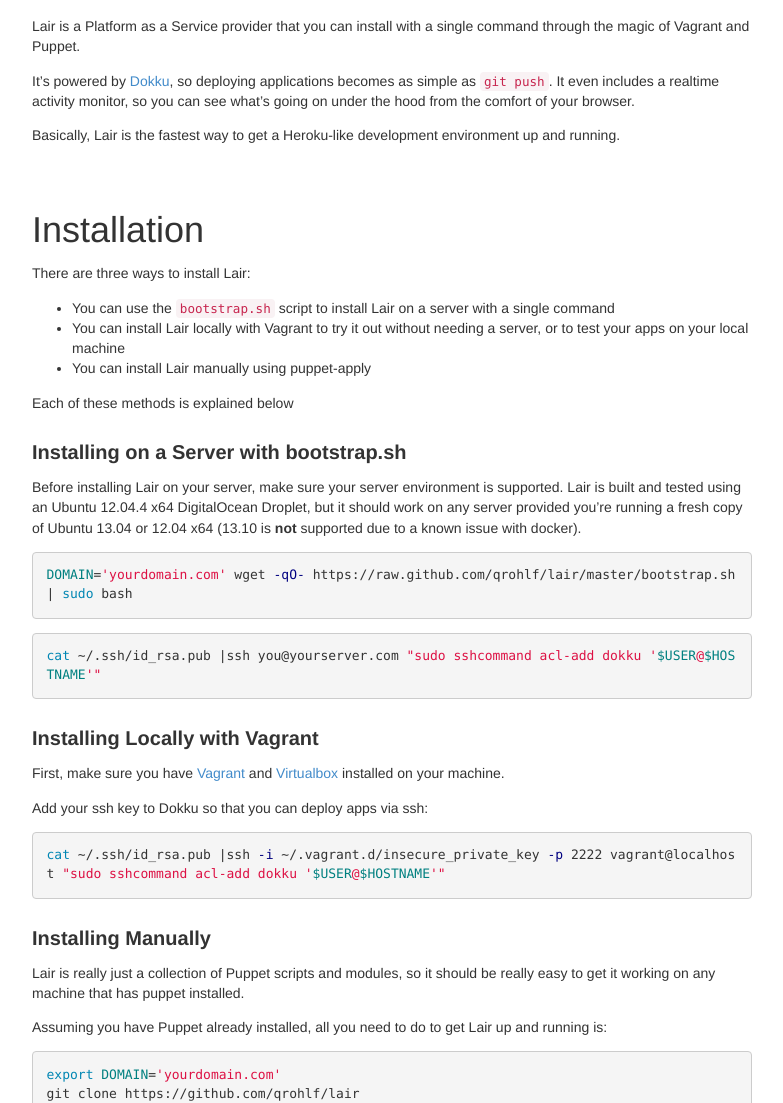
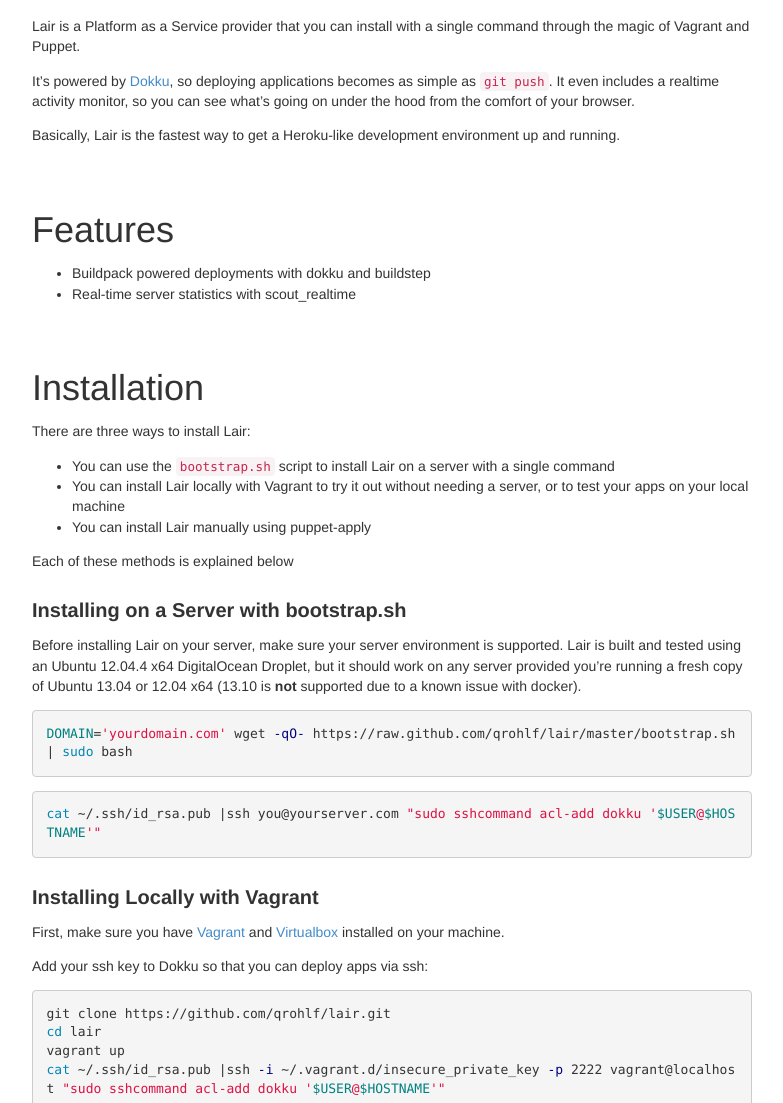
Before and after one commit to qrohlf/lair, a Jekyll site: the page built from index.md, in a window 1280 px wide, cut to the strip 817-1920 px from the top of the page. Shown: the whole strip, without its empty margins (248-1031 px from the left). Built offline with Jekyll 4.4.1, drawn with Linux system fonts in a browser that asks for light colours; nearby versions of some CDN libraries; Markdown is read by kramdown in place of the engine named in the settings; some of the changed text lies outside the part shown.

Commit message:
fix install instructions

````diff
--- a/index.md
+++ b/index.md
@@ -11,6 +11,11 @@
 It's powered by [Dokku](https://github.com/progrium/dokku), so deploying applications becomes as simple as `git push`. It even includes a realtime activity monitor, so you can see what's going on under the hood from the comfort of your browser.
 
 Basically, Lair is the fastest way to get a Heroku-like development environment up and running.
+
+# Features
+
+- Buildpack powered deployments with dokku and buildstep
+- Real-time server statistics with scout_realtime
 
 # Installation
 
@@ -39,6 +44,9 @@
 Add your ssh key to Dokku so that you can deploy apps via ssh:
 
 ```bash
+git clone https://github.com/qrohlf/lair.git
+cd lair
+vagrant up
 cat ~/.ssh/id_rsa.pub |ssh -i ~/.vagrant.d/insecure_private_key -p 2222 vagrant@localhost "sudo sshcommand acl-add dokku '$USER@$HOSTNAME'"
 ```
 
--- a/sass/style.scss
+++ b/sass/style.scss
@@ -50,7 +50,7 @@
   img.demo {
     display: none;
     margin: 40px 0px;
-    @media (min-width: $screen-md-min) {
+    @media (min-width: $screen-sm-min) {
       @include center-block;
     }
     border-style: solid;
@@ -77,7 +77,7 @@
   h1 {
     font-size: $font-size-base*4;
     font-weight: 600;
-    text-shadow: 1px 2px 2px rgba(0, 0, 0, 0.21);
+    text-shadow: 1px 1px 2px rgba(0, 0, 0, 0.21);
     small {
       font-size: $font-size-base*4;
       font-weight: 300;
````
Also changed, not shown: other parts of index.md (+1 -1 lines), _includes/footer.html (+13 -0 lines), css/style.css.
